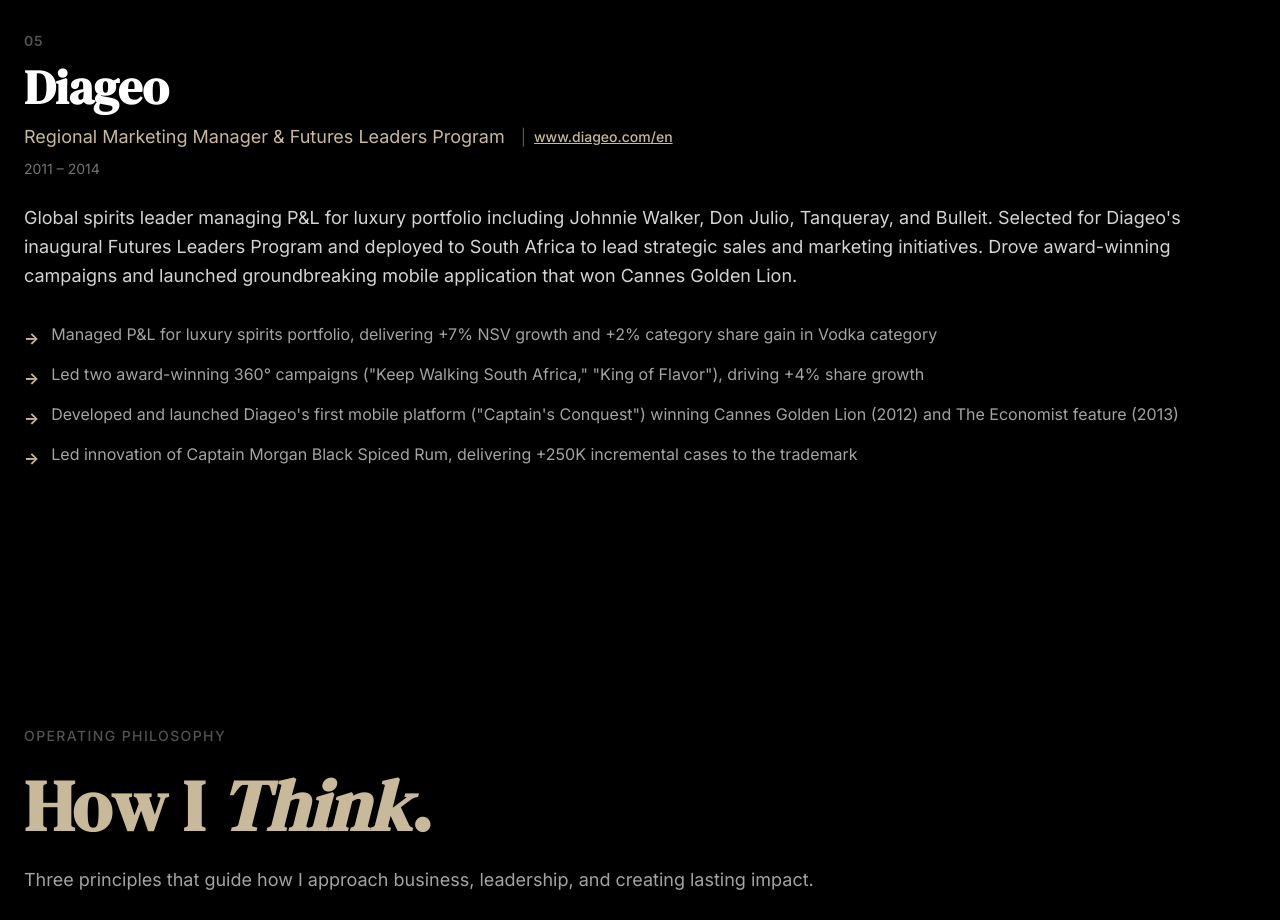
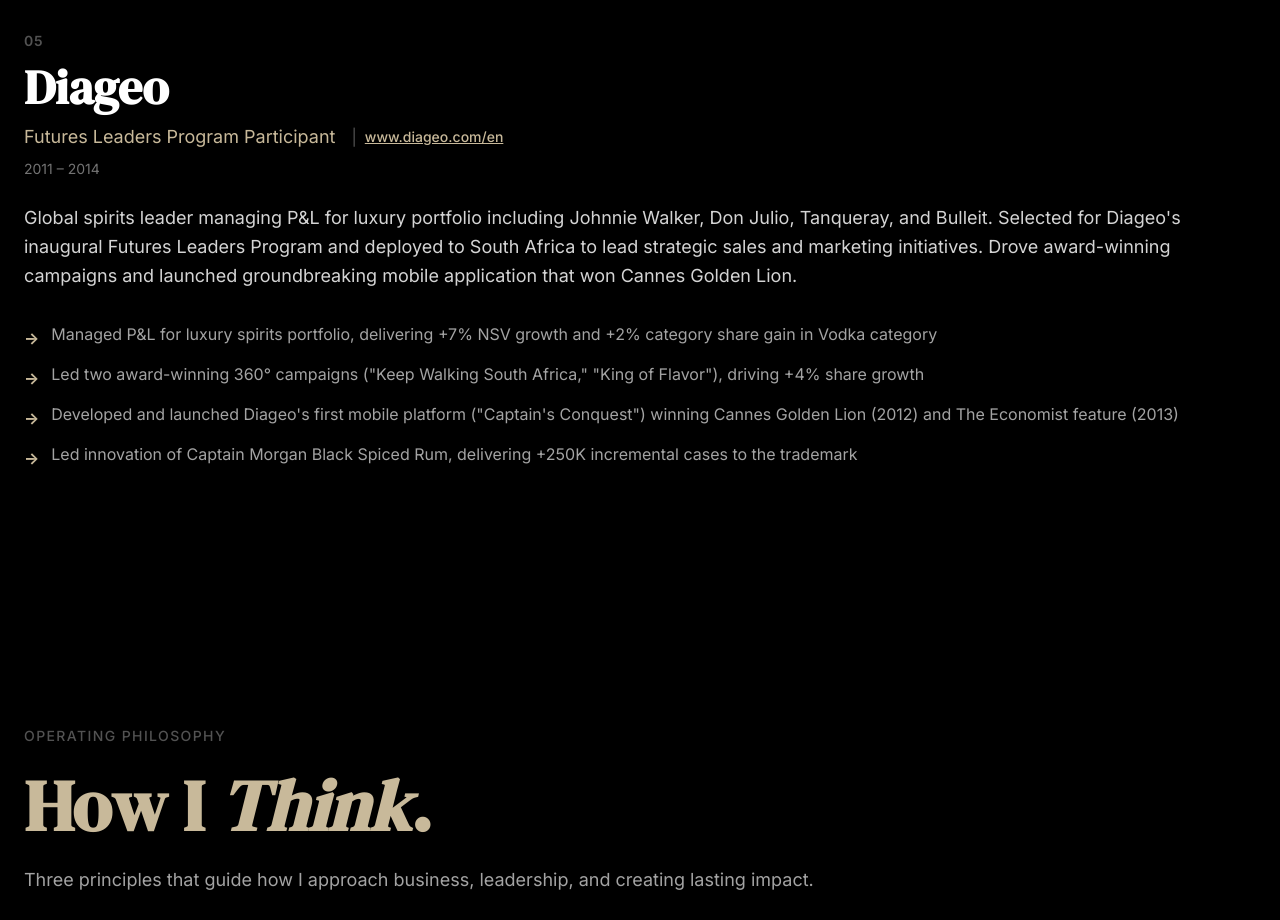
Before and after one commit to letsnavigatebmw/brandonmweaver, a React (Vite) app: page / in a window 1280 px wide. Shown: the part 4900-5820 px from the top of the page. Built offline with nearby package versions, Linux system fonts and the light colour scheme.

Commit message:
Update Diageo role to 'Futures Leaders Program Participant'

```diff
--- a/src/components/Projects.jsx
+++ b/src/components/Projects.jsx
@@ -52,7 +52,7 @@ export default function Projects() {
       name: 'Diageo',
       url: 'https://www.diageo.com/en',
       dates: '2011 – 2014',
-      role: 'Regional Marketing Manager & Futures Leaders Program',
+      role: 'Futures Leaders Program Participant',
       description: 'Global spirits leader managing P&L for luxury portfolio including Johnnie Walker, Don Julio, Tanqueray, and Bulleit. Selected for Diageo\'s inaugural Futures Leaders Program and deployed to South Africa to lead strategic sales and marketing initiatives. Drove award-winning campaigns and launched groundbreaking mobile application that won Cannes Golden Lion.',
       highlights: [
         'Managed P&L for luxury spirits portfolio, delivering +7% NSV growth and +2% category share gain in Vodka category',
```
